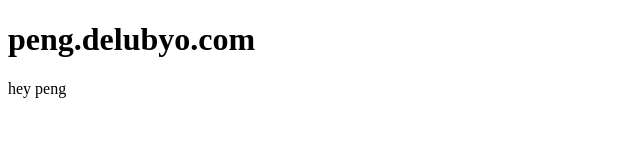
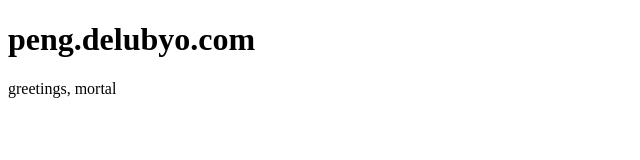
Before and after one commit to cottlestonpeng/peng.delubyo, a plain HTML site: page index.html in a window 1280 px wide. Shown: the full height of the page, 0-640 px from the left. Drawn offline with Linux system fonts and the light colour scheme.

Commit message:
initial commit

```diff
--- a/index.html
+++ b/index.html
@@ -8,6 +8,6 @@
 </head>
 <body>
     <h1>peng.delubyo.com</h1>
-    <p>hey peng</p>
+    <p>greetings, mortal</p>
 </body>
 </html>
```
